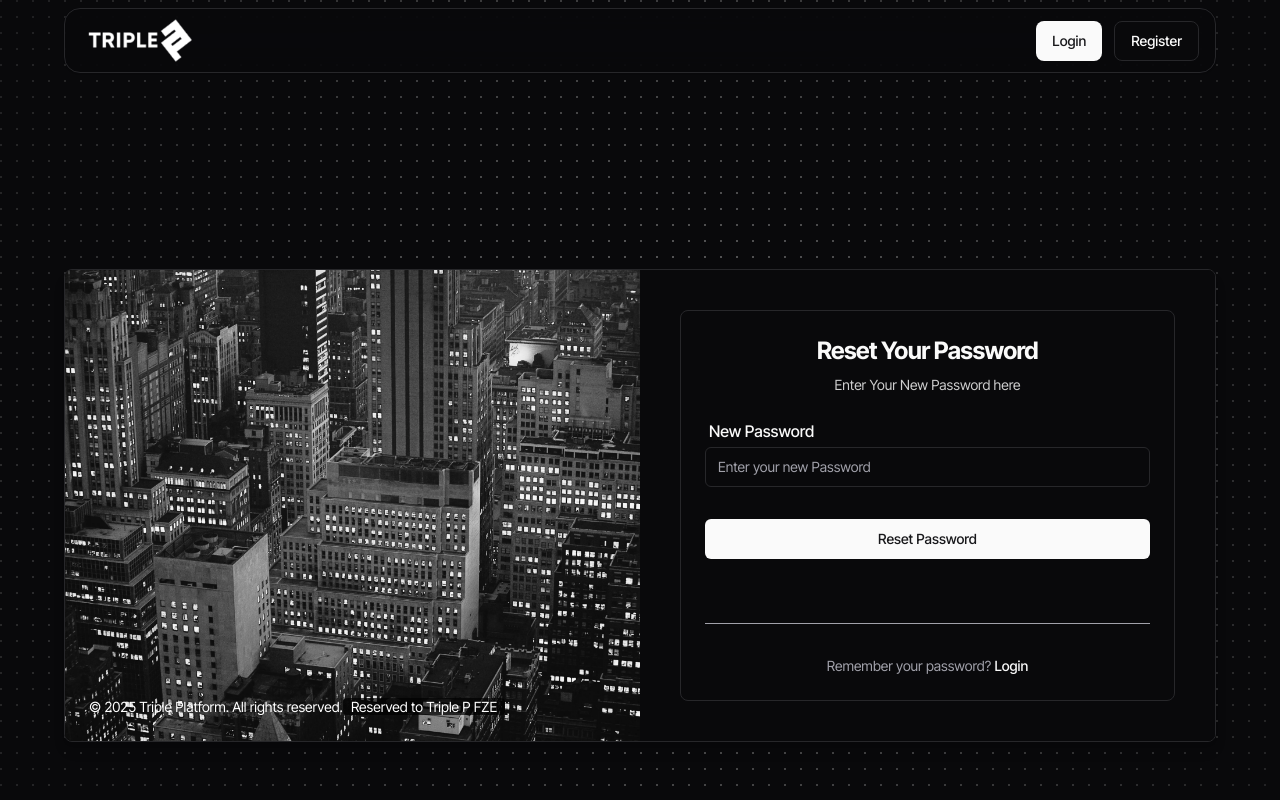
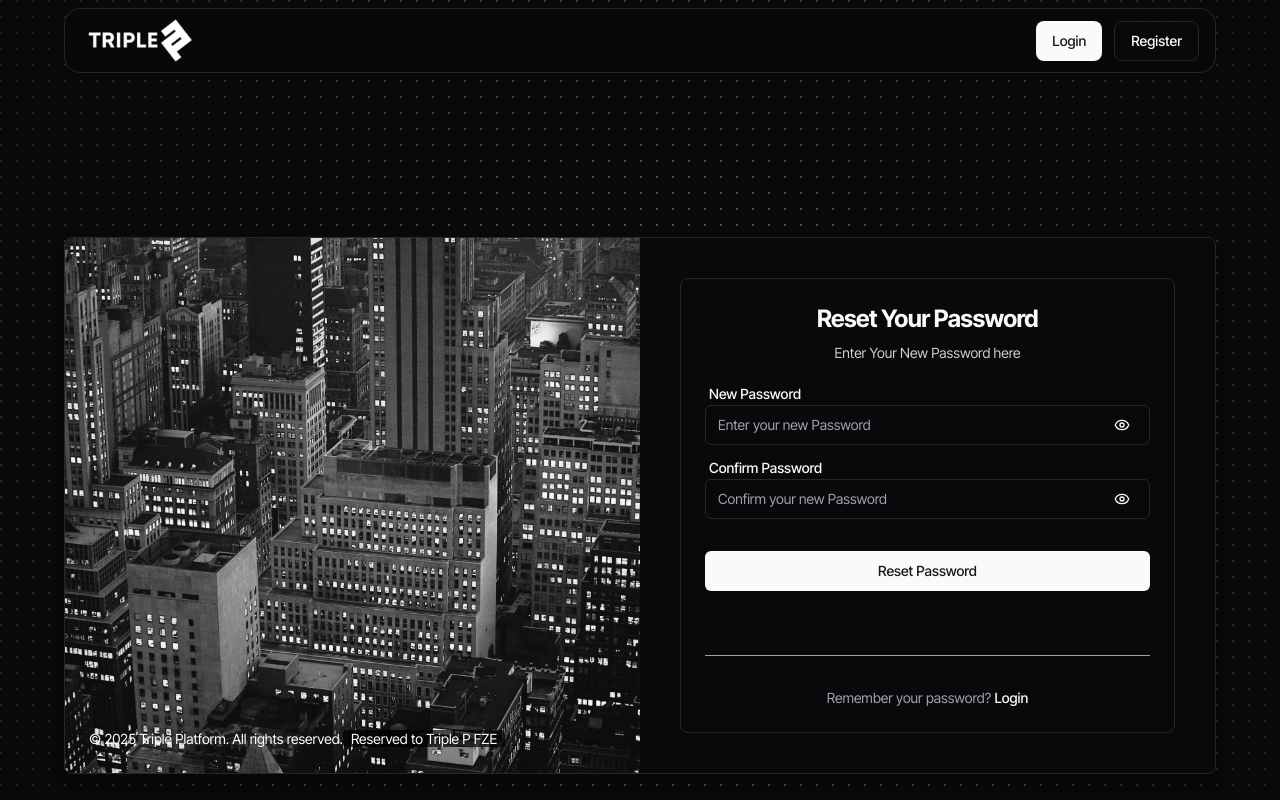
Before and after one commit to Taha1dev/triple-platform, a React (Vite) app: page /reset-password in a window 1280 px wide. Shown: the top 800 px of the page. Built offline with nearby package versions, Linux system fonts and the light colour scheme.

Commit message:
modifications

```diff
--- a/src/api/apiClient.ts
+++ b/src/api/apiClient.ts
@@ -2,7 +2,7 @@ import axios from 'axios';
 import { toast } from 'sonner';
 
 const axiosClient = axios.create({
-  baseURL: 'http://44.201.100.137/apiapp/v1/',
+  baseURL: 'http://44.201.100.137/app/v1/',
   headers: {
     'Content-Type': 'application/json',
   },
@@ -25,21 +25,18 @@ axiosClient.interceptors.response.use(
   (response) => {
     console.log(response);
 
-    // Check if the response data is in a non-standard format and standardize it
     const standardizedResponse = {
       status: response.data.status || response.status,
       message: response.data.message || response.statusText,
       data: response.data.data || response.data,
     };
 
-    // Handle specific status codes
     if ([400, 401, 403, 404].includes(standardizedResponse.status)) {
       toast.error(standardizedResponse.message || 'An error occurred');
     } else {
       toast.success(standardizedResponse.message || 'Request successful');
     }
 
-    // Return the standardized response data
     return standardizedResponse.data;
   },
   (error) => {
--- a/src/features/authentication/ForgetPassword.tsx
+++ b/src/features/authentication/ForgetPassword.tsx
@@ -24,6 +24,7 @@ import { setTitle, setSub } from '@/store/slices/otpContentSlice'
 import FormField from '../dashboard/components/FormField'
 import DotPattern from '@/components/ui/dot-pattern'
 import { cn } from '@/lib/utils'
+import { setEmail } from '@/store/slices/emailSlice'
 
 type FormValues = z.infer<typeof emailSchema>
 
@@ -45,6 +46,7 @@ export default function ForgetPassword() {
         dispatch(
           setSub('Enter the OTP sent to your email to reset your password.'),
         )
+        dispatch(setEmail(data.email))
         navigate('/otp-verification')
       } catch (err) {
         console.error('Failed to send OTP:', err)
--- a/src/features/authentication/OTP-Verification.tsx
+++ b/src/features/authentication/OTP-Verification.tsx
@@ -31,26 +31,17 @@ export default function OTP_Verification() {
   const navigate = useNavigate()
   const [otp, setOtp] = useState('')
   const [otpError, setOtpError] = useState<string | null>(null)
+
   const [localOtpContent, setLocalOtpContent] = useState({
     title: 'Reset Your Password',
     sub: 'Enter the OTP sent to your email and set a new password',
   })
-  const otpContent = useSelector((state: RootState) => state.otpContent)
-  useEffect(() => {
-    setLocalOtpContent({
-      title: otpContent.title || 'Reset Your Password',
-      sub:
-        otpContent.sub ||
-        'Enter the OTP sent to your email and set a new password',
-    })
-  }, [otpContent])
+
   const methods = useForm<any>()
   const { handleSubmit, control } = methods
-
+  const otpContent = useSelector((state: RootState) => state.otpContent)
   const dispatch = useDispatch<AppDispatch>()
-  const { loading, email } = useSelector(
-    (state: RootState) => state.forgetPassword,
-  )
+  const { email } = useSelector((state: RootState) => state.email)
   const { path } = useSelector((state: RootState) => state.routerInstance)
   const { loading: v_loading } = useSelector(
     (state: RootState) => state.verifyOtp,
@@ -83,6 +74,15 @@ export default function OTP_Verification() {
     setOtp('')
     dispatch(resendOtp(email))
   }
+
+  useEffect(() => {
+    setLocalOtpContent({
+      title: otpContent.title || 'Reset Your Password',
+      sub:
+        otpContent.sub ||
+        'Enter the OTP sent to your email and set a new password',
+    })
+  }, [otpContent])
 
   return (
     <>
@@ -170,14 +170,13 @@ export default function OTP_Verification() {
             </FormProvider>
           </article>
         </article>
-        {loading ||
-          (v_loading && (
-            <div className='fixed inset-0 bg-black bg-opacity-50 flex items-center justify-center z-50'>
-              <Spinner />
-            </div>
-          ))}
+        {v_loading && (
+          <div className='fixed inset-0 bg-black bg-opacity-50 flex items-center justify-center z-50'>
+            <Spinner />
+          </div>
+        )}
       </main>
-      {(loading || v_loading) ?? (
+      {v_loading ?? (
         <div className='fixed inset-0 bg-black bg-opacity-50 flex items-center justify-center z-50'>
           <Spinner />
         </div>
--- a/src/features/authentication/ResetPassword.tsx
+++ b/src/features/authentication/ResetPassword.tsx
@@ -12,23 +12,23 @@ import FormField from '../dashboard/components/FormField'
 import { useForm, FormProvider } from 'react-hook-form'
 import { zodResolver } from '@hookform/resolvers/zod'
 import { z } from 'zod'
-import { ResetPasswordSchema } from '@/models/zod-schema/zod.schema'
 import { useDispatch, useSelector } from 'react-redux'
 import { AppDispatch, RootState } from '@/store/store'
 import { resetPassword } from '@/store/slices/resetPasswordSlice'
-// import { useNavigate } from 'react-router-dom'
 import Spinner from '@/components/custom/Spinner'
 import BannerAuthImage from '@/components/custom/auth-image/BannerAuthImage'
-import { Link } from 'react-router-dom'
+import { Link, useNavigate } from 'react-router-dom'
 import { cn } from '@/lib/utils'
 import DotPattern from '@/components/ui/dot-pattern'
+import { ResetPasswordSchema } from '@/models/zod-schema/zod.schema'
 
 type FormValues = z.infer<typeof ResetPasswordSchema>
 
 export default function ResetPassword() {
-  // const navigate = useNavigate()
+  const navigate = useNavigate()
   const methods = useForm<FormValues>({
     resolver: zodResolver(ResetPasswordSchema),
+    mode:'onBlur'
   })
   const dispatch = useDispatch<AppDispatch>()
   const { email } = useSelector((state: RootState) => state.forgetPassword)
@@ -36,12 +36,13 @@ export default function ResetPassword() {
   const { handleSubmit } = methods
 
   const onSubmit = async (data: FormValues) => {
-    const { confirmPassword: password } = data
     try {
-      await dispatch(resetPassword({ password, email })).unwrap()
-      // navigate('/ss')
+      await dispatch(
+        resetPassword({ password: data.confirmPassword, email }),
+      ).unwrap()
+      navigate('/login')
     } catch (error) {
-      console.log(error)
+      console.error('Error:', error)
     }
   }
 
@@ -56,7 +57,7 @@ export default function ResetPassword() {
       <main className='flex h-screen items-center justify-center'>
         <section className='grid grid-cols-1 lg:grid-cols-2 w-full max-w-6xl mx-4 rounded-lg shadow-lg overflow-hidden z-20 bg-background border border-border'>
           <BannerAuthImage />
-          {/* Form Section */}
+
           <article className='lg:p-10 bg-background '>
             <FormProvider {...methods}>
               <Card className='bg-transparent shadow-none'>
@@ -75,6 +76,12 @@ export default function ResetPassword() {
                         label={'New Password'}
                         id={'newPassword'}
                         placeholder={'Enter your new Password'}
+                        type={'password'}
+                      />
+                      <FormField
+                        label={'Confirm Password'}
+                        id={'confirmPassword'}
+                        placeholder={'Confirm your new Password'}
                         type={'password'}
                       />
                     </div>
--- a/src/features/dashboard/components/FormField.tsx
+++ b/src/features/dashboard/components/FormField.tsx
@@ -1,11 +1,13 @@
 /* eslint-disable @typescript-eslint/no-explicit-any */
-import React from 'react'
+import React, { useState } from 'react'
 import { Input } from '@/components/ui/input'
 import { useFormContext } from 'react-hook-form'
 import { ZodType } from 'zod'
 import { DatePicker } from './DatePicker'
+import { Eye, EyeOff } from 'lucide-react'
+import { Button } from '@/components/ui/button'
+import { Label } from '@/components/ui/label' // Import the Label component from shadcn
 
-// import moment from 'moment'
 export type FormFieldProps = {
   label: string
   id: string
@@ -24,6 +26,11 @@ const FormField: React.FC<FormFieldProps> = ({
     control,
     formState: { errors },
   } = useFormContext()
+  const [showPassword, setShowPassword] = useState(false)
+
+  const togglePasswordVisibility = () => {
+    setShowPassword(!showPassword)
+  }
 
   return (
     <div className='mb-4 flex flex-col items-start'>
@@ -31,16 +38,35 @@ const FormField: React.FC<FormFieldProps> = ({
         <DatePicker id={id} control={control} name={id} />
       ) : (
         <>
-          <label htmlFor={id} className='font-medium mb-1 ml-1'>
+          <Label htmlFor={id} className='mb-1 ml-1'>
+            {' '}
+            {/* Use the Label component */}
             {label}
-          </label>
+          </Label>
+          <div className='relative w-full'>
             <Input
               autoComplete='true'
               id={id}
-            type={type}
+              type={type === 'password' && showPassword ? 'text' : type}
               placeholder={placeholder}
               {...control.register(id)}
             />
+            {type === 'password' && (
+              <Button
+                type='button'
+                variant='ghost'
+                size='sm'
+                className='absolute right-2 top-1/2 transform -translate-y-1/2'
+                onClick={togglePasswordVisibility}
+              >
+                {showPassword ? (
+                  <EyeOff className='h-4 w-4' />
+                ) : (
+                  <Eye className='h-4 w-4' />
+                )}
+              </Button>
+            )}
+          </div>
         </>
       )}
       {errors[id] && (
--- a/src/models/api-schema/auth.model.ts
+++ b/src/models/api-schema/auth.model.ts
@@ -14,3 +14,30 @@ export interface LoginResponseSchema {
   dob: string
   token: string
 }
+interface Token {
+  _id: string;
+  fname: string;
+  lname: string;
+  email: string;
+  portfolio: any[];
+  password: string;
+  contact_number: string;
+  dob: string;
+  rating: number;
+  city: any[];
+  data: any[];
+  createdAt: string;
+  updatedAt: string;
+  __v: number;
+  OTP: string;
+  forgot_password_OTP: string;
+  login_token: string;
+  image: string;
+}
+
+export interface UpdateProfileResponse {
+  status: number;
+  data: number;
+  message: string;
+  token: Token;
+}
```
Also changed, not shown: src/store/slices/updateUserSlice.ts (+0 -9 lines). Lines whose indentation alone changed are shown as unchanged.
